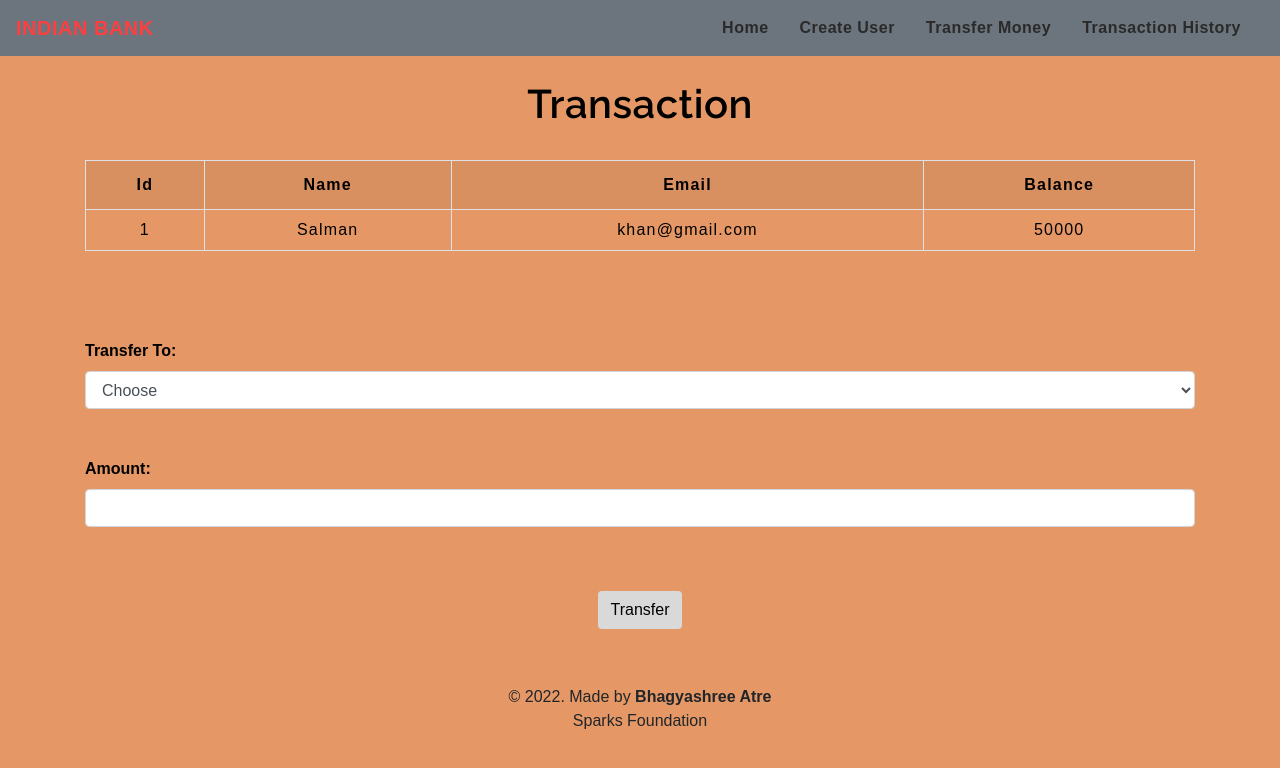
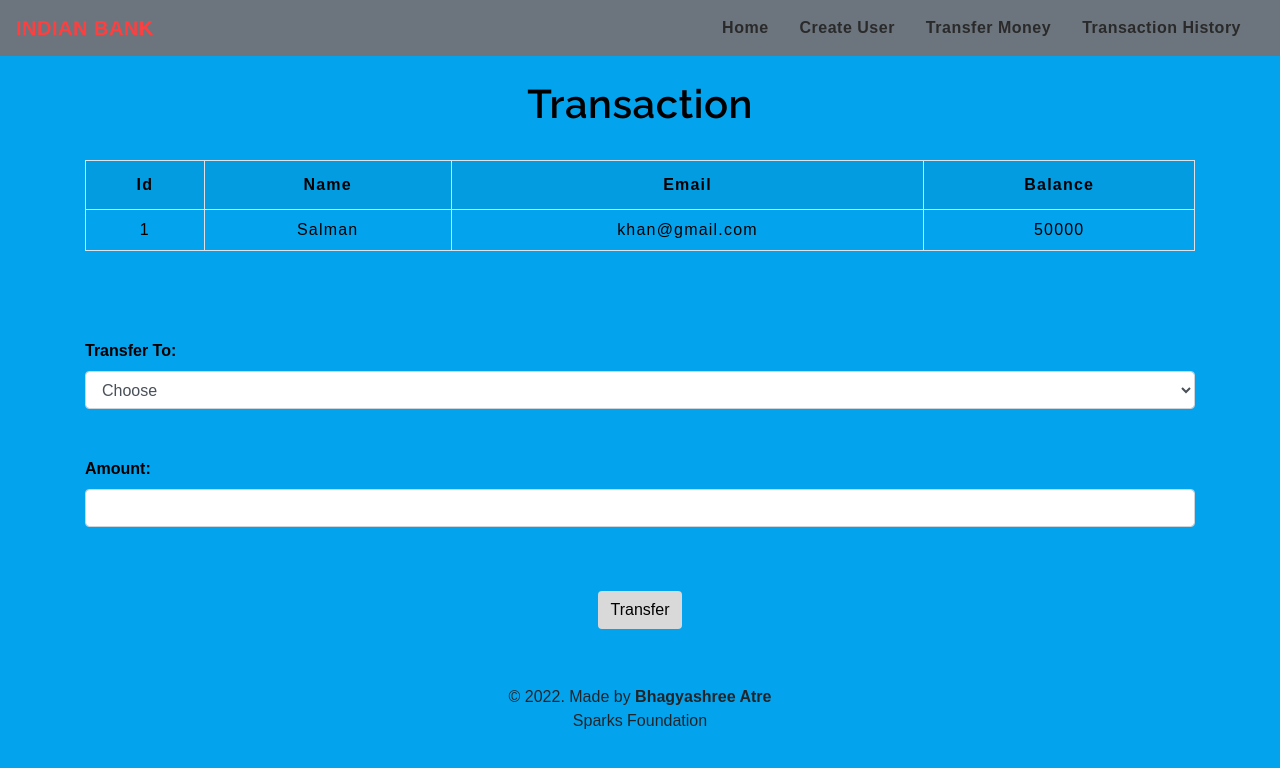
Before and after one commit to BhagyashreeAtre/Sparks_Foundation_Banking_System, a PHP site: page /selecteduserdetail.php?id=1 in a window 1280 px wide. Shown: the top 768 px of the page. Run offline with PHP 8.4, Linux system fonts and the light colour scheme; data comes from the database, SQL or seed files in the repository.

Commit message:
Design channges

```diff
--- a/selecteduserdetail.php
+++ b/selecteduserdetail.php
@@ -104,7 +104,7 @@ if(isset($_POST['submit']))
     </style>
 </head>
 
-<body style="background-color : #E59866 ;">
+<body style="background-color :#03a4ed;">
 
 <?php
   include 'navbar.php';
```
